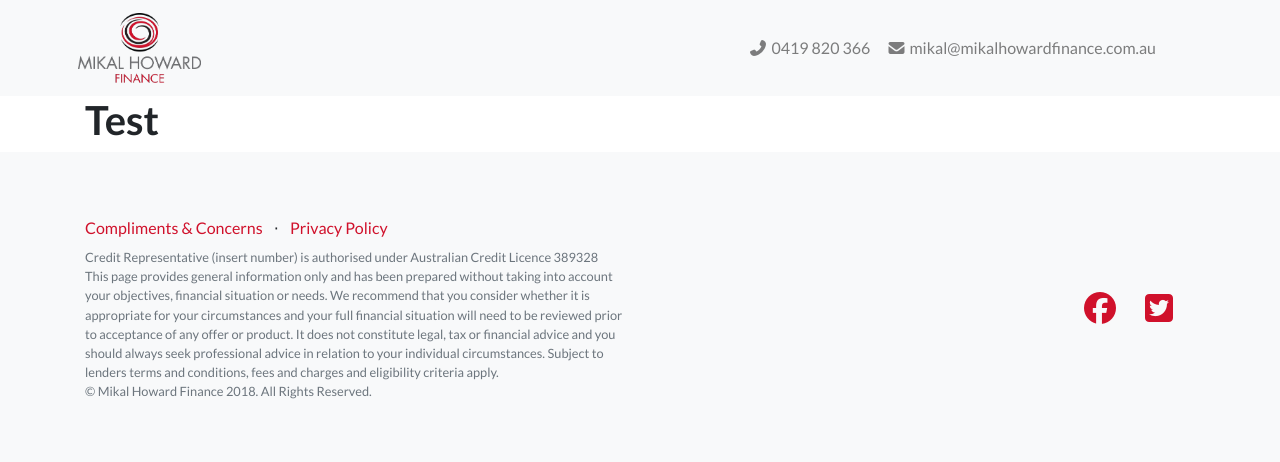
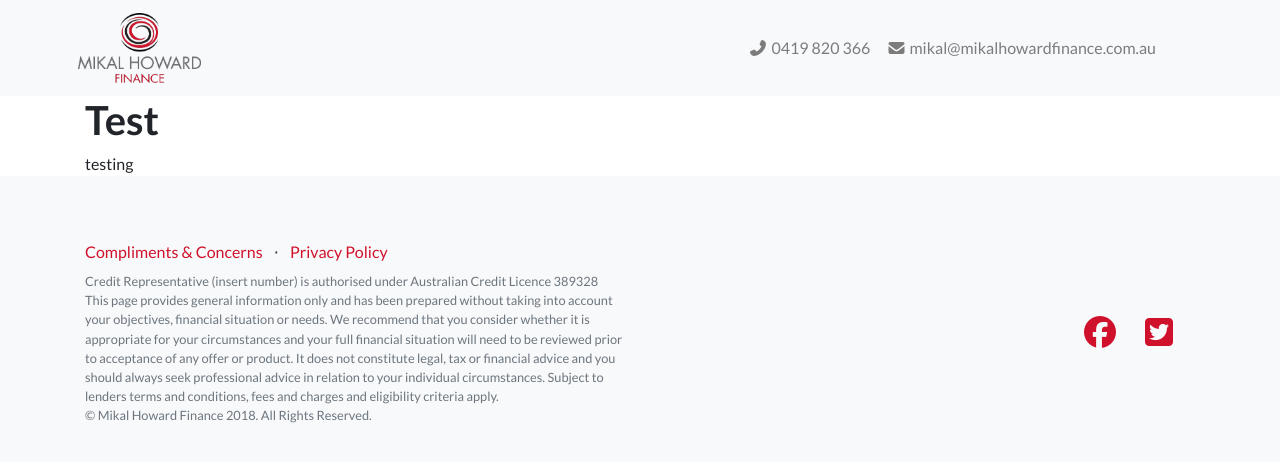
Before and after one commit to MikalHoward/mikalhoward.github.io, a Jekyll site: the page built from test.markdown, in a window 1280 px wide. Shown: the top 462 px of the page. Built offline with Jekyll 4.4.1, drawn with Linux system fonts in a browser that asks for light colours; nearby versions of some CDN libraries; our own code applies the rules of GitHub Pages for plain Markdown files; library files that are not in the unit come from our copies.

Commit message:
page layout adjust

```diff
--- a/_layouts/page.html
+++ b/_layouts/page.html
@@ -51,6 +51,7 @@
 
   		<div class="col-md-10">
   	   <h1>{{ page.title }}</h1>
+       {{page.content}}
       </div>
 
     </div>
```
